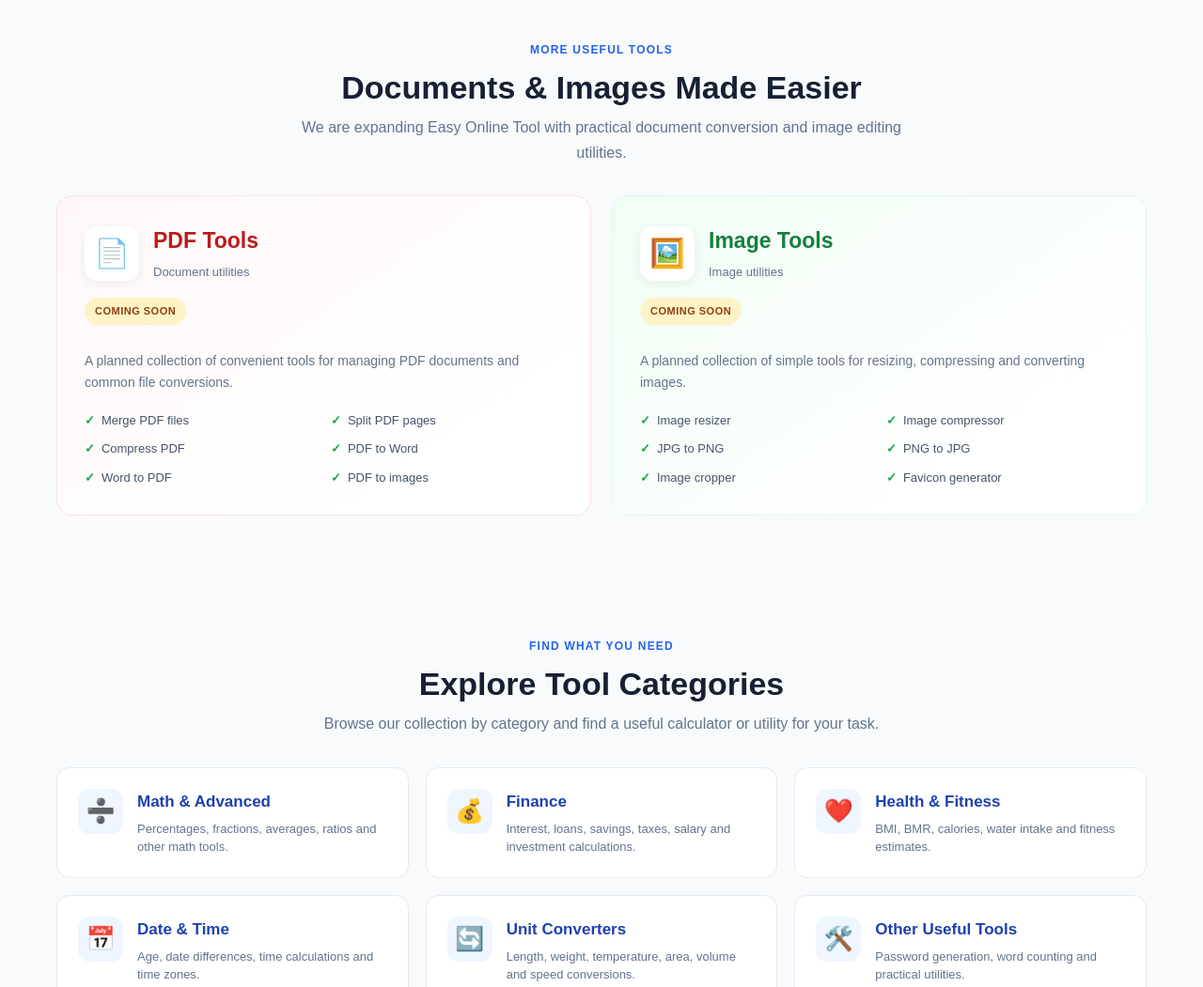
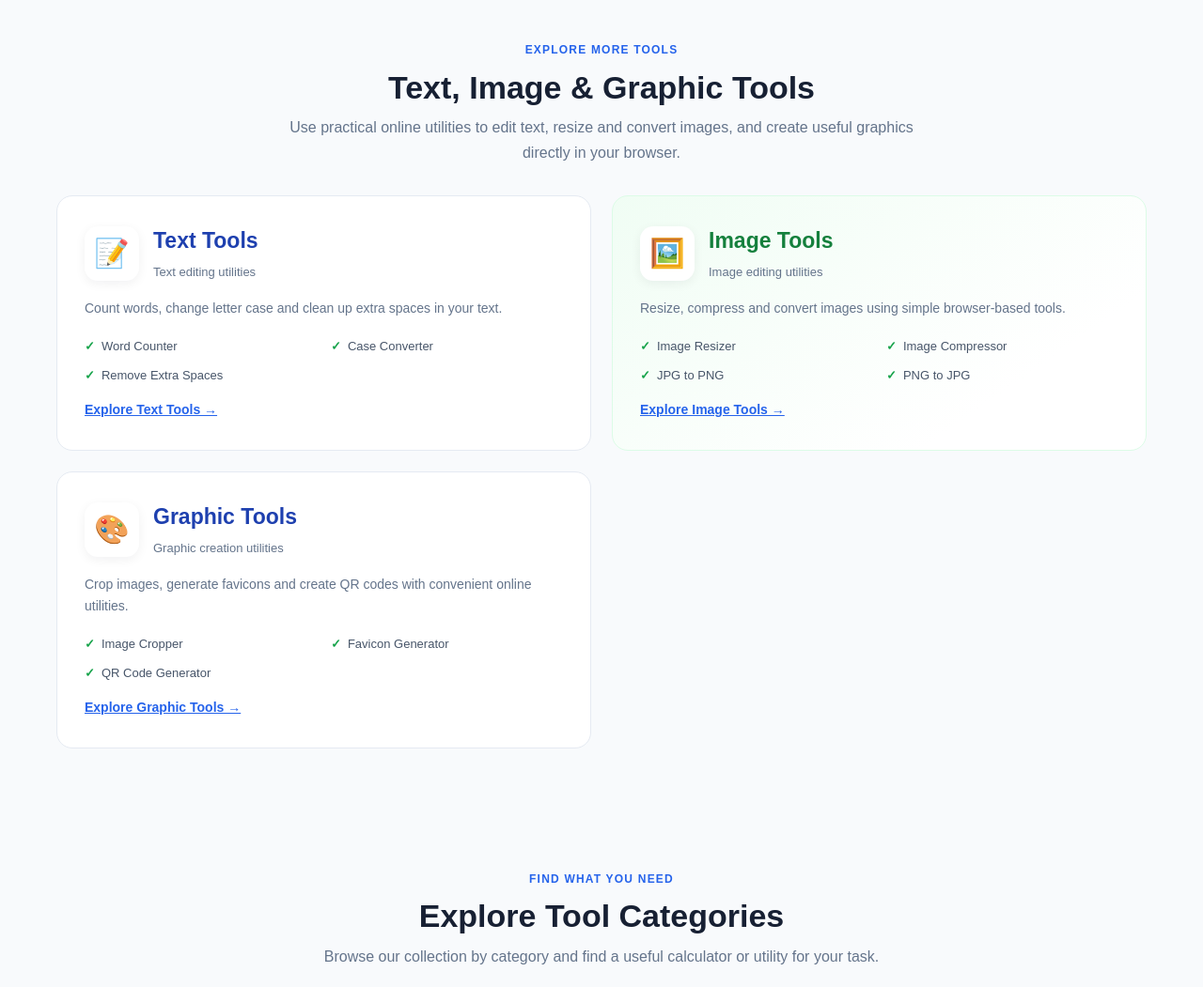
Before and after one commit to EasyOnlineTools/my-tools, a plain HTML site: page index.html in a window 1280 px wide. Shown: the part 1480-2531 px from the top of the page at 94% size. Drawn offline with Linux system fonts and the light colour scheme.

Commit message:
Update index.html

```diff
--- a/index.html
+++ b/index.html
@@ -9,8 +9,8 @@
 
     <meta name="google-site-verification" content="QTobd5-rn-EDN3LuXkFw3vsvIHtDyteOa8UE9v_1z_s">
 
-    <title>Easy Online Tool – Free Online Calculators, PDF & Image Tools</title>
-    <meta name="description" content="Explore free online calculators and useful tools for mathematics, finance, health, PDF documents, images, conversions and everyday tasks.">
+    <title>Easy Online Tool – Free Online Calculators, Text, Image & Graphic Tools</title>
+    <meta name="description" content="Use free online calculators, text tools, image tools and graphic utilities for everyday tasks. Explore simple browser-based tools at Easy Online Tool.">
     <meta name="robots" content="index, follow">
     <meta name="theme-color" content="#ffffff">
 
@@ -18,7 +18,7 @@
 
     <meta property="og:title" content="Easy Online Tool – Free Online Calculators & Tools">
     <meta property="og:site_name" content="Easy Online Tool">
-    <meta property="og:description" content="Discover free online calculators, document tools, image tools and everyday utilities.">
+    <meta property="og:description" content="Explore free online calculators, text tools, image tools and graphic utilities for everyday tasks.">
     <meta property="og:url" content="https://easyonlinetools.online/">
     <meta property="og:type" content="website">
 
@@ -94,7 +94,7 @@
             margin: 0 auto;
         }
 
-        /* Header */
+        /* HEADER */
 
         header {
             position: sticky;
@@ -165,7 +165,7 @@
             color: white;
         }
 
-        /* Hero */
+        /* HERO */
 
         .hero {
             padding: 78px 15px 75px;
@@ -245,7 +245,7 @@
             color: var(--primary-dark);
         }
 
-        /* Search */
+        /* SEARCH */
 
         .search-section {
             position: relative;
@@ -312,7 +312,7 @@
             font-size: 13px;
         }
 
-        /* General sections */
+        /* GENERAL SECTIONS */
 
         section {
             padding: 65px 0;
@@ -346,7 +346,7 @@
             text-transform: uppercase;
         }
 
-        /* Tool cards */
+        /* TOOL CARDS */
 
         .tool-grid {
             display: grid;
@@ -425,7 +425,7 @@
             color: var(--muted);
         }
 
-        /* Category cards */
+        /* CATEGORY CARDS */
 
         .categories-section {
             background: var(--background);
@@ -480,7 +480,7 @@
             line-height: 1.5;
         }
 
-        /* New tool collections */
+        /* TOOL COLLECTIONS */
 
         .collection-grid {
             display: grid;
@@ -493,11 +493,6 @@
             border: 1px solid var(--border);
             border-radius: 17px;
             background: white;
-        }
-
-        .collection-card.pdf {
-            background: linear-gradient(145deg, #fff7f7, #ffffff 75%);
-            border-color: #fee2e2;
         }
 
         .collection-card.images {
@@ -526,11 +521,8 @@
 
         .collection-card h3 {
             margin: 0;
+            color: #1e40af;
             font-size: 23px;
-        }
-
-        .collection-card.pdf h3 {
-            color: #b91c1c;
         }
 
         .collection-card.images h3 {
@@ -540,19 +532,6 @@
         .collection-card > p {
             color: var(--muted);
             font-size: 14px;
-        }
-
-        .coming-label {
-            display: inline-block;
-            margin-bottom: 13px;
-            padding: 5px 11px;
-            border-radius: 20px;
-            background: #fef3c7;
-            color: #92400e;
-            font-size: 11px;
-            font-weight: 800;
-            letter-spacing: .5px;
-            text-transform: uppercase;
         }
 
         .feature-list {
@@ -576,7 +555,7 @@
             font-weight: 800;
         }
 
-        /* About and benefits */
+        /* ABOUT */
 
         .about-section {
             background: white;
@@ -605,6 +584,8 @@
         .about-content a {
             font-weight: 700;
         }
+
+        /* BENEFITS */
 
         .benefits-grid {
             display: grid;
@@ -635,7 +616,7 @@
             font-size: 14px;
         }
 
-        /* Steps */
+        /* STEPS */
 
         .steps-grid {
             display: grid;
@@ -731,7 +712,7 @@
             color: var(--primary-dark);
         }
 
-        /* Footer */
+        /* FOOTER */
 
         footer {
             padding: 42px 0 20px;
@@ -784,7 +765,7 @@
             display: none !important;
         }
 
-        /* Responsive */
+        /* RESPONSIVE */
 
         @media (max-width: 850px) {
             .tool-grid,
@@ -918,7 +899,7 @@
             <p class="hero-description">
                 Calculate, convert and simplify everyday tasks with free online
                 calculators and useful tools. Explore mathematics, finance,
-                health, document and image tools in one convenient place.
+                health, text, image and graphic tools in one convenient place.
             </p>
 
             <div class="hero-actions">
@@ -1027,76 +1008,96 @@
         </div>
     </section>
 
-    <!-- NEW TOOL COLLECTIONS -->
+    <!-- TEXT, IMAGE AND GRAPHIC COLLECTIONS -->
 
     <section style="background:#f8fafc;" id="new-tools">
         <div class="container">
 
             <div class="section-heading">
-                <span class="section-label">More Useful Tools</span>
-                <h2>Documents & Images Made Easier</h2>
+                <span class="section-label">Explore More Tools</span>
+                <h2>Text, Image & Graphic Tools</h2>
                 <p>
-                    We are expanding Easy Online Tool with practical document
-                    conversion and image editing utilities.
+                    Use practical online utilities to edit text, resize and convert
+                    images, and create useful graphics directly in your browser.
                 </p>
             </div>
 
             <div class="collection-grid">
 
-                <div class="collection-card pdf">
-
+                <div class="collection-card">
                     <div class="collection-top">
-                        <div class="collection-icon" aria-hidden="true">📄</div>
+                        <div class="collection-icon" aria-hidden="true">📝</div>
                         <div>
-                            <h3>PDF Tools</h3>
-                            <span style="color:#64748b;font-size:13px;">Document utilities</span>
+                            <h3>Text Tools</h3>
+                            <span style="color:#64748b;font-size:13px;">Text editing utilities</span>
                         </div>
                     </div>
 
-                    <span class="coming-label">Coming Soon</span>
-
                     <p>
-                        A planned collection of convenient tools for managing
-                        PDF documents and common file conversions.
+                        Count words, change letter case and clean up extra spaces
+                        in your text.
                     </p>
 
                     <ul class="feature-list">
-                        <li>Merge PDF files</li>
-                        <li>Split PDF pages</li>
-                        <li>Compress PDF</li>
-                        <li>PDF to Word</li>
-                        <li>Word to PDF</li>
-                        <li>PDF to images</li>
+                        <li>Word Counter</li>
+                        <li>Case Converter</li>
+                        <li>Remove Extra Spaces</li>
                     </ul>
 
+                    <a href="/tools.html#text-tools" class="tool-action">
+                        Explore Text Tools →
+                    </a>
                 </div>
 
                 <div class="collection-card images">
-
                     <div class="collection-top">
                         <div class="collection-icon" aria-hidden="true">🖼️</div>
                         <div>
                             <h3>Image Tools</h3>
-                            <span style="color:#64748b;font-size:13px;">Image utilities</span>
+                            <span style="color:#64748b;font-size:13px;">Image editing utilities</span>
                         </div>
                     </div>
 
-                    <span class="coming-label">Coming Soon</span>
-
                     <p>
-                        A planned collection of simple tools for resizing,
-                        compressing and converting images.
+                        Resize, compress and convert images using simple
+                        browser-based tools.
                     </p>
 
                     <ul class="feature-list">
-                        <li>Image resizer</li>
-                        <li>Image compressor</li>
+                        <li>Image Resizer</li>
+                        <li>Image Compressor</li>
                         <li>JPG to PNG</li>
                         <li>PNG to JPG</li>
-                        <li>Image cropper</li>
-                        <li>Favicon generator</li>
                     </ul>
 
+                    <a href="/tools.html#image-tools" class="tool-action">
+                        Explore Image Tools →
+                    </a>
+                </div>
+
+                <div class="collection-card">
+                    <div class="collection-top">
+                        <div class="collection-icon" aria-hidden="true">🎨</div>
+                        <div>
+                            <h3>Graphic Tools</h3>
+                            <span style="color:#64748b;font-size:13px;">Graphic creation utilities</span>
+                        </div>
+                    </div>
+
+                    <p>
+                        Crop images, generate favicons and create QR codes
+                        with convenient online utilities.
+                    </p>
+
+                    <ul class="feature-list">
+                        <li>Image Cropper</li>
+                        <li>Favicon Generator</li>
+                        <li>QR Code Generator</li>
+                    </ul>
+
+                    <a href="/tools.html#graphic-tools" class="tool-action">
+                        Explore Graphic Tools →
+                    </a>
                 </div>
 
             </div>
@@ -1155,16 +1156,40 @@
                 <a href="/tools.html#converters" class="category-card searchable-tool">
                     <div class="category-icon" aria-hidden="true">🔄</div>
                     <div>
-                        <h3>Unit Converters</h3>
+                        <h3>Converters</h3>
                         <p>Length, weight, temperature, area, volume and speed conversions.</p>
                     </div>
                 </a>
 
+                <a href="/tools.html#text-tools" class="category-card searchable-tool">
+                    <div class="category-icon" aria-hidden="true">📝</div>
+                    <div>
+                        <h3>Text Tools</h3>
+                        <p>Count words, convert text case and remove extra spaces.</p>
+                    </div>
+                </a>
+
+                <a href="/tools.html#image-tools" class="category-card searchable-tool">
+                    <div class="category-icon" aria-hidden="true">🖼️</div>
+                    <div>
+                        <h3>Image Tools</h3>
+                        <p>Resize, compress and convert JPG, PNG and other images.</p>
+                    </div>
+                </a>
+
+                <a href="/tools.html#graphic-tools" class="category-card searchable-tool">
+                    <div class="category-icon" aria-hidden="true">🎨</div>
+                    <div>
+                        <h3>Graphic Tools</h3>
+                        <p>Crop images, generate favicons and create QR codes.</p>
+                    </div>
+                </a>
+
                 <a href="/tools.html#other" class="category-card searchable-tool">
                     <div class="category-icon" aria-hidden="true">🛠️</div>
                     <div>
-                        <h3>Other Useful Tools</h3>
-                        <p>Password generation, word counting and practical utilities.</p>
+                        <h3>Other Tools</h3>
+                        <p>Password generation and other practical online utilities.</p>
                     </div>
                 </a>
 
@@ -1186,16 +1211,15 @@
                 Easy Online Tool is a collection of online calculators and
                 utilities designed to make everyday tasks easier. The website
                 provides tools for students, professionals and general users
-                who need convenient ways to calculate, compare and convert
-                information.
+                who need convenient ways to calculate, compare, convert and
+                manage information.
             </p>
 
             <p>
-                Our existing collection includes mathematics, finance,
-                health and fitness, date and time, unit conversions and
-                other practical utilities. We are also working towards
-                adding document and image tools to make the website
-                more useful for a wider range of tasks.
+                Our collection includes mathematics, finance, health and fitness,
+                date and time, unit conversions, text editing, image processing
+                and graphic utilities. We aim to provide practical tools with
+                simple interfaces that can be used directly in a web browser.
             </p>
 
             <h3>How to Use Our Online Tools</h3>
@@ -1311,7 +1335,7 @@
                 </div>
 
                 <div class="faq-item">
-                    <h3>Are the calculators free?</h3>
+                    <h3>Are the calculators and tools free?</h3>
                     <p>
                         Yes. The available calculators and tools are provided
                         for free use.
@@ -1330,15 +1354,18 @@
                     <h3>Do I need to install an application?</h3>
                     <p>
                         No separate installation is required to use the
-                        available browser-based calculators.
+                        available browser-based calculators and utilities.
                     </p>
                 </div>
 
                 <div class="faq-item">
-                    <h3>Are PDF and image tools available?</h3>
+                    <h3>What text, image and graphic tools are available?</h3>
                     <p>
-                        PDF and image tools are planned additions. They will
-                        be introduced as they are developed and tested.
+                        Our available tools include a Word Counter, Case Converter,
+                        Remove Extra Spaces, Image Resizer, Image Compressor,
+                        JPG to PNG, PNG to JPG, Image Cropper, Favicon Generator
+                        and QR Code Generator. Visit the tools directory to explore
+                        the available utilities.
                     </p>
                 </div>
 
@@ -1387,8 +1414,8 @@
 
                 <p>
                     Free online calculators and practical tools for
-                    mathematics, finance, health, dates, conversions
-                    and everyday tasks.
+                    mathematics, finance, health, dates, conversions,
+                    text editing, images and graphic tasks.
                 </p>
 
                 <p>
@@ -1435,12 +1462,15 @@
 
     const form = document.getElementById("toolSearchForm");
     const input = document.getElementById("toolSearch");
+
     const cards = Array.from(
         document.querySelectorAll(".searchable-tool")
     );
+
     const popularCards = Array.from(
         document.querySelectorAll("#popularGrid .searchable-tool")
     );
+
     const noResults = document.getElementById("noResults");
     const status = document.getElementById("searchStatus");
 
```
